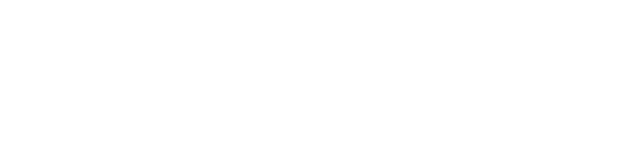
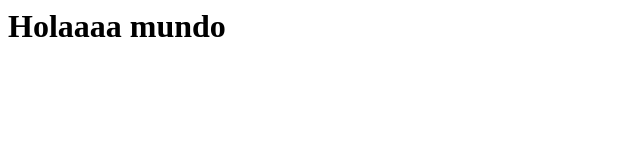
Before and after one commit to Jmartin1999/Git-Ejemplo, a plain HTML site: page index.html in a window 1280 px wide. Shown: the whole page, without its empty margins (0-640 px from the left). Drawn offline with Linux system fonts and the light colour scheme.

Commit message:
agregamos un h1

```diff
--- a/index.html
+++ b/index.html
@@ -2,4 +2,7 @@
     <head>
         <title>hola</title>
     </head>
+    <body>
+        <h1>Holaaaa mundo</h1>
+    </body>
 </html>
```
